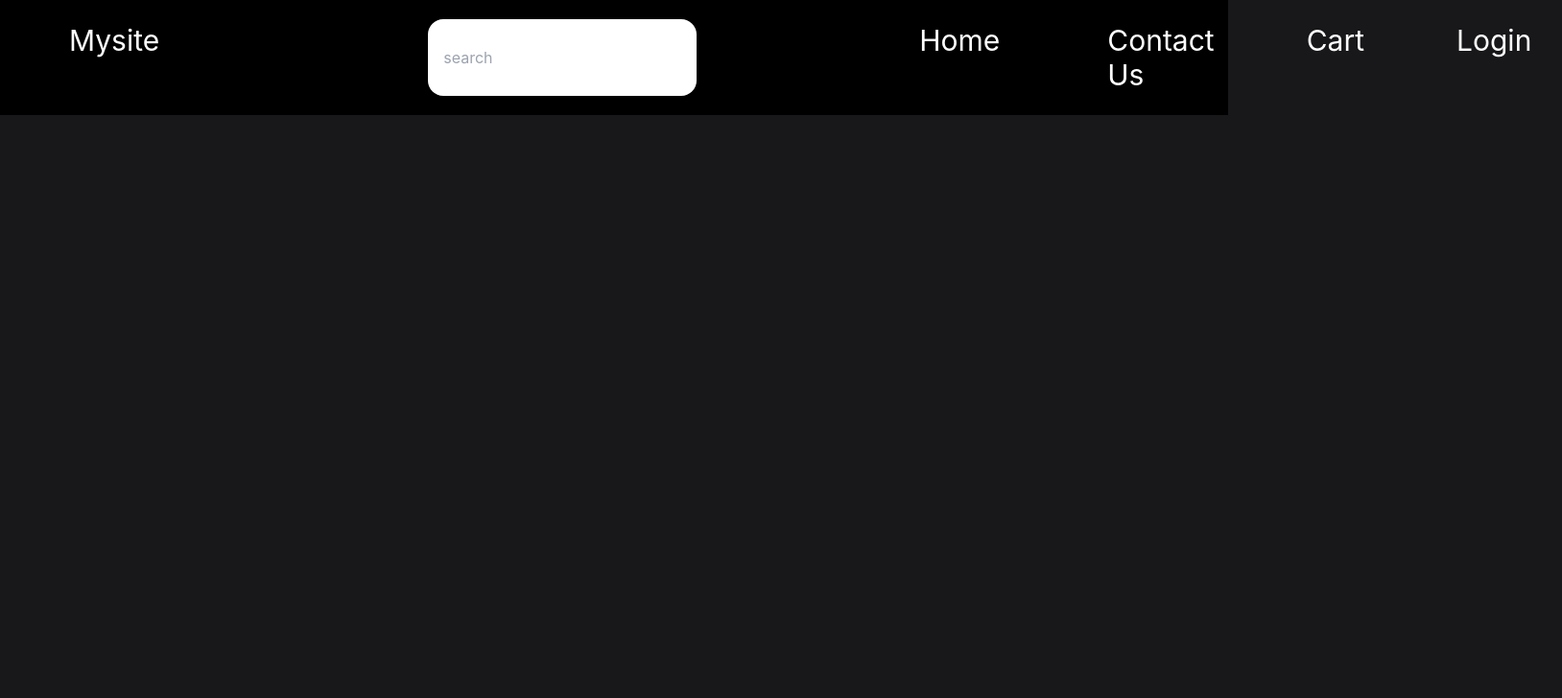
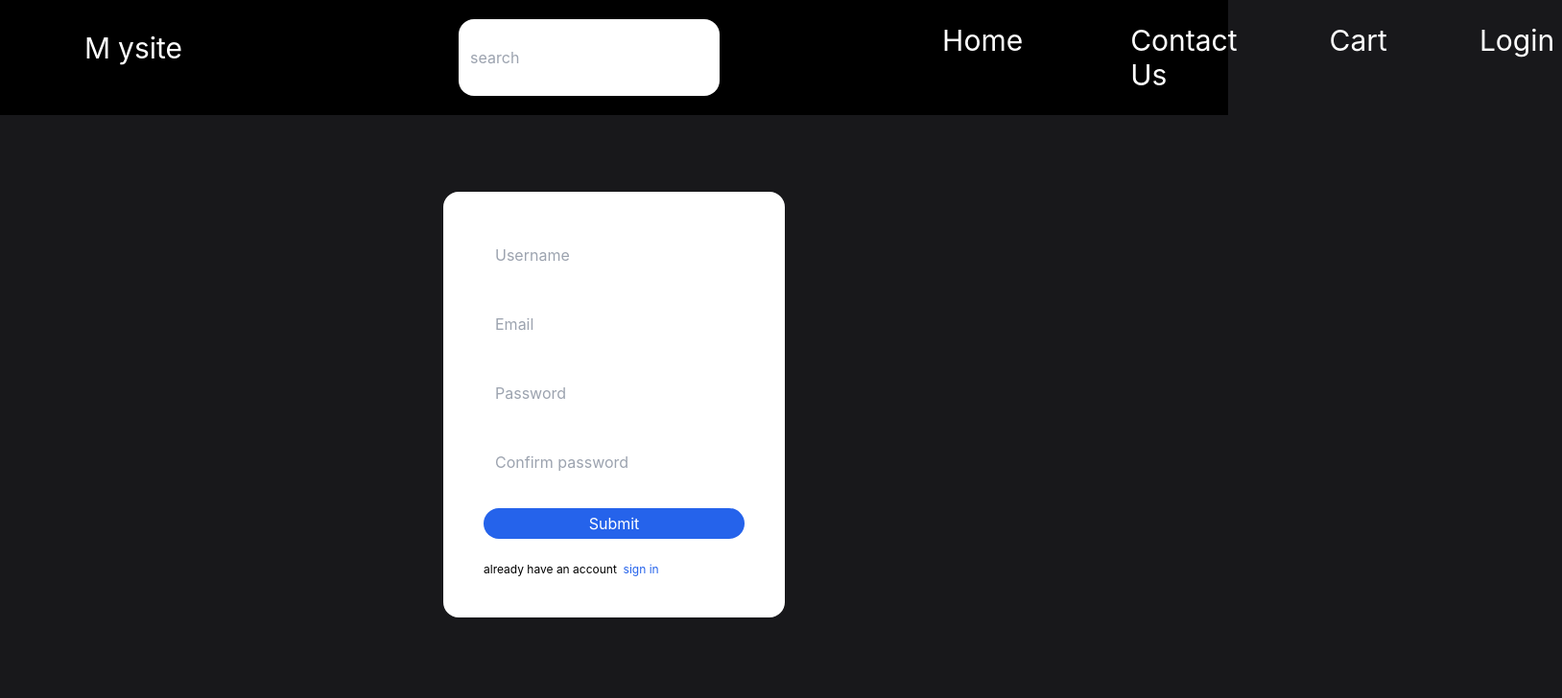
Before and after one commit to sagarcm13/MERN-E-Commerce, a React (Create React App) app in the folder frontend/: page /sign_up in a window 1280 px wide. Shown: the top 728 px of the page at 96% size, 1628 px wide, since content can reach past the window. Built offline with nearby package versions, Linux system fonts and the light colour scheme.

Commit message:
Login/signup init

```diff
--- a/frontend/src/App.js
+++ b/frontend/src/App.js
@@ -4,6 +4,8 @@ import List from './List.js'
 import Cart from './Cart.js'
 import Product from './Product.js'
 import Footer from './Footer.js'
+import Login from './Login.jsx'
+import SignUp from './SignUp.jsx'
 import { BrowserRouter as Router, Routes, Route } from "react-router-dom"
 import {
   QueryClient,
@@ -21,8 +23,9 @@ function App() {
               <Routes>
                 <Route index element={<Home />} />
                 <Route path='/' element={<Home />} />
-              {/* <Route path='/contact' element={<Contact />} />
-          <Route path='/login' element={<Login />} /> */}
+                {/* <Route path='/contact' element={<Contact />} /> */}
+                <Route path='/login' element={<Login />} />
+                <Route path='/sign_up' element={<SignUp />} />
                 <Route path='/cart' element={<Cart />} />
                 <Route path='/list' element={<List />} />
                 <Route path='/product' element={<Product />} />
--- a/frontend/src/Cart.js
+++ b/frontend/src/Cart.js
@@ -4,23 +4,33 @@ import { useCartDetail } from './api';
 export default function Cart() {
   const { data, isFetched } = useCartDetail();
   const [list, setList] = useState([]);
+  const [cartData, setCartData] = useState([]);
+  const [totalPrice, setTotalPrice] = useState(0);
   useEffect(() => {
-    let cartData = data || [];
-    cartData = cartData.map(obj => {
-      return { ...obj, value: 1 };
-    })
+    let datalist = data || [];
+    datalist = datalist.map(obj => { return { ...obj, value: 1 } });
+    setCartData(datalist);
+  }, [isFetched]);
+  useEffect(() => {
+    let price = cartData.reduce((price, item) => { return price + item.price * item.value }, 0);
+    setTotalPrice(price);
     let items = cartData.map((obj, i) => {
       return (
-        <li className='text-white m-5 '>
+        <li className='text-white m-5 ' key={obj._id}>
           <div className="box m-5 p-5 flex border-2">
             <div className="img"><img src={obj.Images.i1} width={200} height={200} alt="" /></div>
             <div className="rigth ml-10 space-y-5">
-              <div className="text-2xl text-white ">Lorem ipsum dolor sit amet consectetur adipisicing elit. Aspernatur quis asperiores, dolore tempore ullam quod!</div>
-              <div className="text-2xl text-white ">5000</div>
-              <div className="btn flex space-x-20">
-                <div className="btn">Qty
-                <button className='p-2 border-2' onClick={() => { document.getElementById(obj._id).value++; }}>+</button><input type="text-black" className='text-black text-center p-1' id={obj._id} name="name" value={obj.value} pattern="[0-9]" title="Title" min={1} /><button onClick={() => { document.getElementById(obj._id).value--; }} className='p-2 border-2'>-</button></div>
-                <button className='border-2 rounded-lg p-2 bg-red-800'>Remove</button>
+              <div className="text-2xl text-white ">{obj.name}</div>
+              <div className="text-2xl text-white ">₹{obj.price}</div>
+              <div className="btn flex">
+                <div className="text-2xl p-2">Qty</div>
+                <button className='p-2 border-2' onClick={() => { let val = cartData.find(o => { return o._id === obj._id; }); let update = cartData.map(o => { if (o._id === obj._id) { return { ...o, value: val.value + 1 } } else return o; }); setCartData(update); }}>+</button>
+                <input type="text-black" className='text-black text-center p-1' id={obj._id} name="name" value={obj.value} pattern="[0-9]" title="Title" min={1} readOnly />
+                <button onClick={() => { let val = cartData.find(o => { return o._id === obj._id; }); let update = cartData.map(o => { if (o._id === obj._id) { return { ...o, value: val.value - 1 } } else return o; }); setCartData(update); }} className='p-2 border-2'>-</button>
+              </div>
+              <div className="btn flex justify-center space-x-10">
+                <button className='border-2 rounded-lg p-2 bg-red-800' onClick={() => { let removed = cartData.filter(o => o._id !== obj._id); setCartData(removed) }}>Remove</button>
+                <button className='border-2 rounded-lg p-2 bg-green-800'>Buy now</button>
               </div>
             </div>
           </div>
@@ -28,11 +38,11 @@ export default function Cart() {
       )
     });
     setList(items);
-  }, [isFetched]);
+  }, [cartData]);
   return (
     <>
       <div className=' text-3xl text-center text-white'> Shopping Cart</div>
-      <div className='text-2xl m-10 text-white'> Subtotal (10 items): 20000 </div>
+      <div className='text-2xl m-10 text-white'> Subtotal ({cartData.length} items): ₹{totalPrice} </div>
       <ol className='list-decimal'>
         {list}
       </ol>
--- /dev/null
+++ b/frontend/src/Login.jsx
@@ -0,0 +1,44 @@
+import React, { useState } from 'react';
+import { Link } from 'react-router-dom';
+import { useMutation } from 'react-query';
+import axiosClient from './axios';
+
+export default function Login() {
+    const [userName,setUserName] =useState('');
+    const [email,setEmail] =useState('');
+    const [password,setPassword] =useState('');
+    const mutation = useMutation((data) =>
+        axiosClient.post("/login", data)
+    );
+    const submitData = () => {
+        mutation.mutate({userName,email,password});
+        setEmail('');
+        setUserName('');
+        setPassword('');
+    };
+    if (mutation.isLoading) {
+        return <span>Submitting...</span>;
+    }
+
+    if (mutation.isError) {
+        return <span>Error: {mutation.error.message}</span>;
+    }
+
+    if (mutation.isSuccess) {
+        console.log('Success');
+    }
+    return (
+        <>
+            <div className='flex justify-center mt-20 '>
+                <form action="" className='text-white p-10 border-2 border-white flex justify-center flex-col space-y-6 bg-white rounded-2xl'>
+                    <input type="text" className='text-black  rounded-2xl p-3' name="" placeholder='Username' id="name" value={userName} onChange={(e) => setUserName(e.target.value)}/>
+                    <input type="email" className='text-black rounded-2xl p-3' placeholder='Email' name="" id="email"value={email} onChange={(e) => setEmail(e.target.value)}/>
+                    <input type="password" className='text-black rounded-2xl p-3' rounded-2xl p-3 placeholder='Password' name="" id="password" value={password} onChange={(e) => setPassword(e.target.value)}/>
+                    <input type="submit" onClick={submitData} className='bg-blue-600 rounded-2xl p-1' value="Submit" />
+                    <div className='text-black text-xs'>don't have an account &nbsp;<Link to={`/sign_up`} className='text-blue-600'>sign up</Link>
+                    </div>
+                </form>
+            </div>
+        </>
+    )
+}
--- a/frontend/src/Nav.js
+++ b/frontend/src/Nav.js
@@ -1,11 +1,25 @@
 import {Link} from 'react-router-dom'
 export default function Example() {
+  const showNavLinks=()=>{
+    let ul=document.getElementsByClassName('ul')[0];
+    // let li=document.getElementsByTagName('li')[0];
+    console.log(ul);
+    if (ul.style.display==='none') {
+      ul.style.display='flex';
+      console.log('hd');
+    }
+    else{
+      ul.style.display='none';
+      console.log('sh');
+    }
+  }
   return (
     <>
-      <div className="flex flex-row bg-black space-x-52 sticky top-0">
-        <div className="text-3xl p-2 m-4 mx-16 text-white">Mysite</div>
-        <input type="text" className="m-5 rounded-2xl p-3 px-4 mx-28" placeholder="search" />
-        <ul className=" flex space-x-20 container mx-auto">
+      <div className="flex flex-row bg-black md:space-x-52 sticky top-0">
+        <div className="text-2xl md:text-3xl p-4 first-letter:md:p-2 md:m-4 md:mx-16 text-white">Mysite</div>
+        <input type="text" className="m-5 rounded-2xl p-2 md:p-3 md:x-4 md:mx-28 w-50 md:w-auto" placeholder="search" />
+        <img src="https://encrypted-tbn0.gstatic.com/images?q=tbn:ANd9GcSTo10wMi6KjmiZJyABHlbeuUAS6bx3Jqd7262wd1yacg&s" width='50' height={50} className='md:hidden' alt="" onClick={showNavLinks} />
+        <ul className=" ul hidden md:flex md:space-x-20 container md:mx-auto">
           <li className="text-3xl p-2 m-4 text-white"> <Link to="/">Home</Link></li>
           <li className="text-3xl p-2 m-4 text-white"> <Link to="/contact">Contact Us</Link></li>
           <li className="text-3xl p-2 m-4 text-white"> <Link to="/cart">Cart</Link> </li>
--- /dev/null
+++ b/frontend/src/SignUp.jsx
@@ -0,0 +1,34 @@
+import React, { useState } from 'react';
+import { Link } from 'react-router-dom';
+import { useMutation } from 'react-query';
+import axiosClient from './axios';
+
+export default function SignUp() {
+  const [userName,setUserName] =useState('');
+    const [email,setEmail] =useState('');
+    const [password,setPassword] =useState('');
+    const [cpassword,setCPassword] =useState('');
+    const mutation = useMutation((data) =>
+        axiosClient.post("/sign_up", data)
+    );
+    const submitData = () => {
+        mutation.mutate({userName,email,password,cpassword});
+        setEmail('');
+        setUserName('');
+        setPassword('');
+        setCPassword('');
+    };
+  return (
+    <div className='flex justify-center mt-20 '>
+      <form action="" className='text-white p-10 border-2 border-white flex justify-center flex-col space-y-6 bg-white rounded-2xl'>
+          <input type="text" className='text-black  rounded-2xl p-3' name="" placeholder='Username' id="name"value={userName} onChange={(e) => setUserName(e.target.value)} />
+          <input type="email" className='text-black rounded-2xl p-3' placeholder='Email' name="" id="email" value={email} onChange={(e) => setEmail(e.target.value)}/>
+          <input type="password" className='text-black rounded-2xl p-3' rounded-2xl p-3  placeholder='Password'name="" id="password"value={password} onChange={(e) => setPassword(e.target.value)} />
+          <input type="password" className='text-black rounded-2xl p-3' name=""placeholder='Confirm password' id="cpassword" value={cpassword} onChange={(e) => setCPassword(e.target.value)}/>
+          <input type="submit" className='bg-blue-600 rounded-2xl p-1' value="Submit"onClick={submitData} />
+          <div className='text-black text-xs'>already have an account &nbsp;<Link to={`/login`} className='text-blue-600'>sign in</Link>
+          </div>
+      </form>
+    </div>
+  )
+}
--- a/frontend/src/list/Right.js
+++ b/frontend/src/list/Right.js
@@ -69,13 +69,13 @@ const applingFilter = (data, filter, sortBy) => {
     return data.filter((item)=>{return (item.price>=20000 && item.price<45000)}).sort((a, b) => {return a.price - b.price;});
   }
   else if (filter === 'a45' && sortBy === 'none') {
-    return data.filter((item)=>{return item.price>45000});
+    return data.filter((item)=>{return item.price>=45000});
   }
   else if (filter === 'a45' && sortBy === 'htl') {
-    return data.filter((item)=>{return item.price>45000}).sort((a, b) => parseFloat(b.price) - parseFloat(a.price));
+    return data.filter((item)=>{return item.price>=45000}).sort((a, b) => parseFloat(b.price) - parseFloat(a.price));
   }
   else if (filter === 'a45' && sortBy === 'lth') {
-    return data.filter((item)=>{return item.price>45000}).sort((a, b) => {return a.price - b.price;});
+    return data.filter((item)=>{return item.price>=45000}).sort((a, b) => {return a.price - b.price;});
   }
   else return data;
 }
```
Also changed, not shown: frontend/src/api.js (+6 -6 lines), 1 other file (tests, documents, lock files or other folders). Lines whose indentation alone changed are shown as unchanged.
